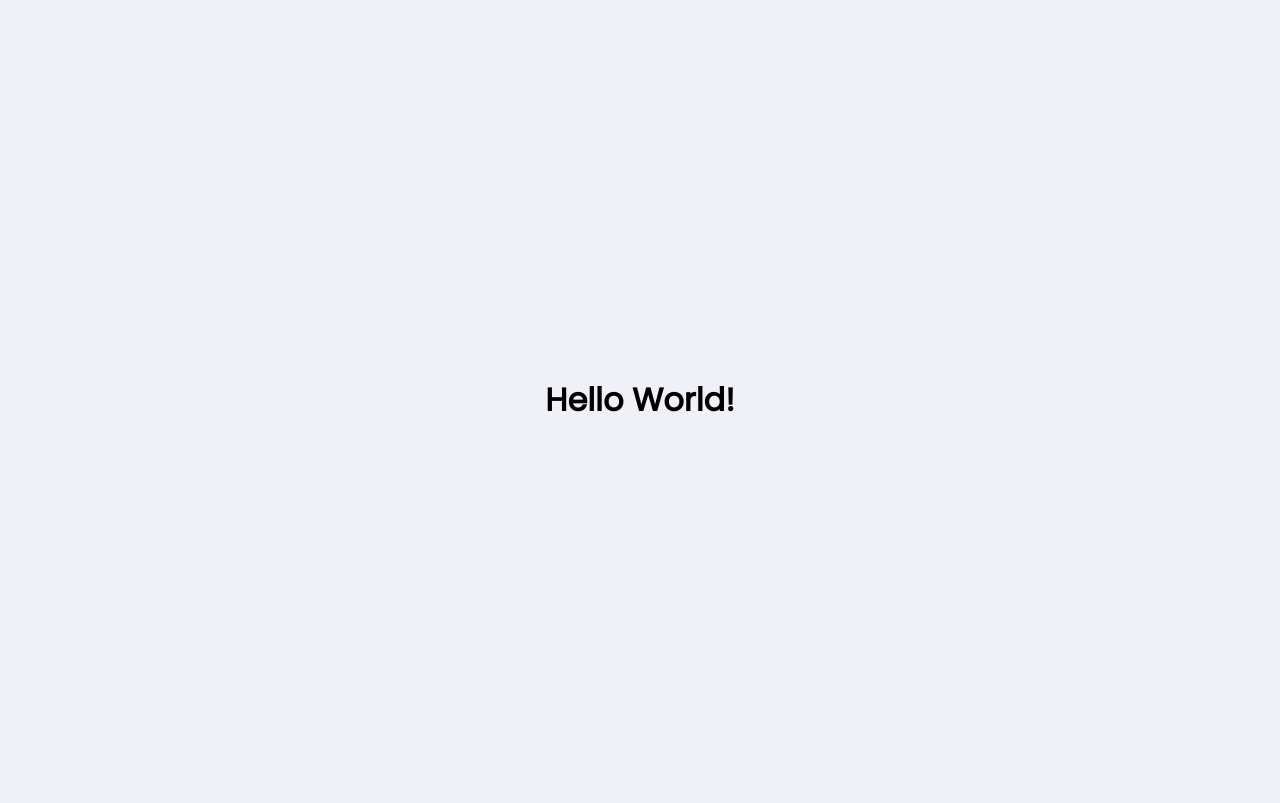
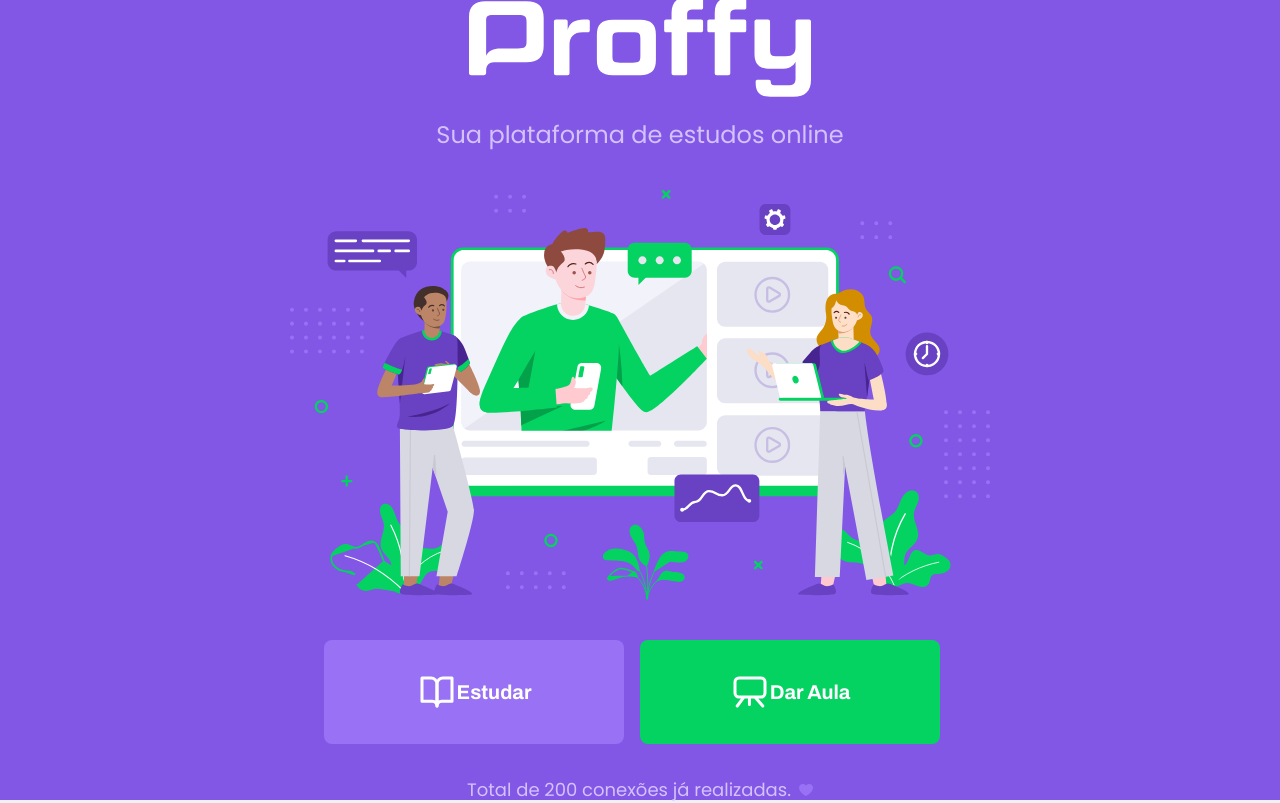
Before and after one commit to lpasz/nlw2_omnistack_frontend, a React (Create React App) app: page / in a window 1280 px wide. Built offline with nearby package versions, Linux system fonts and the light colour scheme.

Commit message:
Added landing page html and css

```diff
--- a/src/App.tsx
+++ b/src/App.tsx
@@ -1,9 +1,10 @@
 import React from 'react';
 import './assets/styles/globals.css'
+import Landing from './pages/Landing'
 
 function App() {
   return (
-    <h1>Hello World!</h1>
+    <Landing/>
   );
 }
 
--- /dev/null
+++ b/src/pages/Landing/index.tsx
@@ -0,0 +1,48 @@
+import React from 'react'
+
+import './styles.css'
+
+import logoImg from '../../assets/images/logo.svg'
+import landingImg from '../../assets/images/landing.svg'
+
+import studyIcon from '../../assets/images/icons/study.svg'
+import giveClassesIcon from '../../assets/images/icons/give-classes.svg'
+import purpleHeartIcon from '../../assets/images/icons/purple-heart.svg'
+
+
+function Landing()
+{
+    return (
+        <div id="page-landing">
+            <div className="container" id="page-landing-content">
+                <div className="logo-container">
+                    <img src={logoImg} alt="Proffy" />
+                    <h2>Sua plataforma de estudos online</h2>
+                </div>
+
+                <img src={landingImg} alt="Plataforma de Estudos"
+                    className="hero-img" />
+
+                <div className="buttons-container">
+                    <a href="" className="study">
+                        <img src={studyIcon} alt="Estudar" />
+                            Estudar
+                    </a>
+
+                    <a href="" className="give-classes">
+                        <img src={giveClassesIcon} alt="Dar Aula" />
+                            Dar Aula
+                    </a>
+
+                </div>
+
+                <span className="total-connections">
+                    Total de 200 conexões já realizadas.
+                        <img src={purpleHeartIcon} alt="Coração roxo" />
+                </span>
+            </div>
+        </div>
+    )
+}
+
+export default Landing;
--- /dev/null
+++ b/src/pages/Landing/styles.css
@@ -0,0 +1,82 @@
+#page-landing{
+    width: 100vw;
+    height: 100vh;
+
+    display: flex;
+    justify-content: center;
+    align-items: center;
+
+    color: var(--color-text-in-primary);
+    background: var(--color-primary);
+}
+
+.logo-container {
+    text-align: center;
+    margin-bottom: 3.2rem;
+}
+
+.logo-container img{
+    height: 10rem;
+}
+
+.logo-container h2{
+    font-weight: 500;
+    font-size: 2.4rem;
+    line-height: 4.6rem;
+    margin-top: 0.8rem;
+}
+
+.buttons-container {
+    display: flex;
+    justify-content: center;
+    margin: 3.2rem 0;
+}
+
+.buttons-container a {
+    width: 30rem;
+    height:10.4rem;
+    border-radius: 0.8rem;
+    margin-right: 1.6rem;
+    font: 700 2.0rem Archivo;
+    display: flex;
+    align-items: center;
+    justify-content: center;
+    text-decoration: none;
+    color: var(--color-button-text);
+    transition: background-color 0.2s;
+}
+
+.buttons-container a:first-child{
+    margin-right: 1.6rem;
+}
+
+.buttons-container a.study{
+    background: var(--color-primary-lighter);
+}
+
+.buttons-container a.study:hover{
+    background: var(--color-primary-light);
+}
+
+.buttons-container a.give-classes{
+    background: var(--color-secondary);
+}
+
+.buttons-container a.give-classes:hover{
+    background: var(--color-secondary-dark);
+}
+
+.hero-img {
+    width: 100%;
+}
+
+.total-connections {
+    font-size: 1.8rem;
+    display:flex;
+    justify-content: center;
+    align-items: center;
+}
+
+.total-connections img{
+    margin-left: 0.8rem;
+}
```
